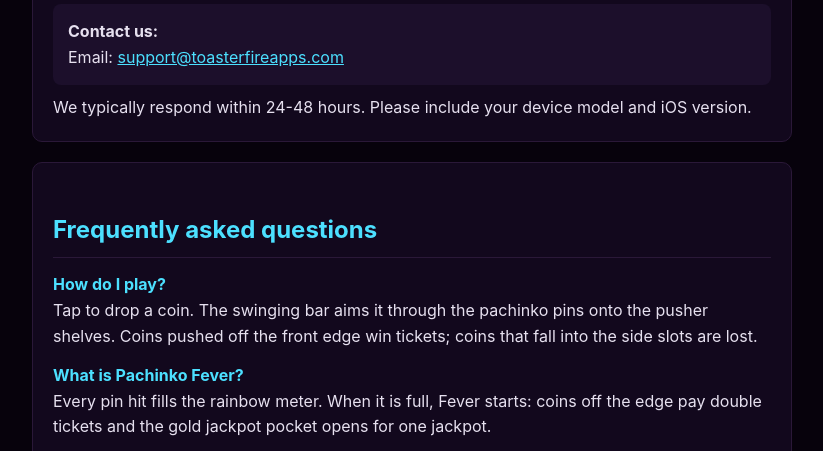
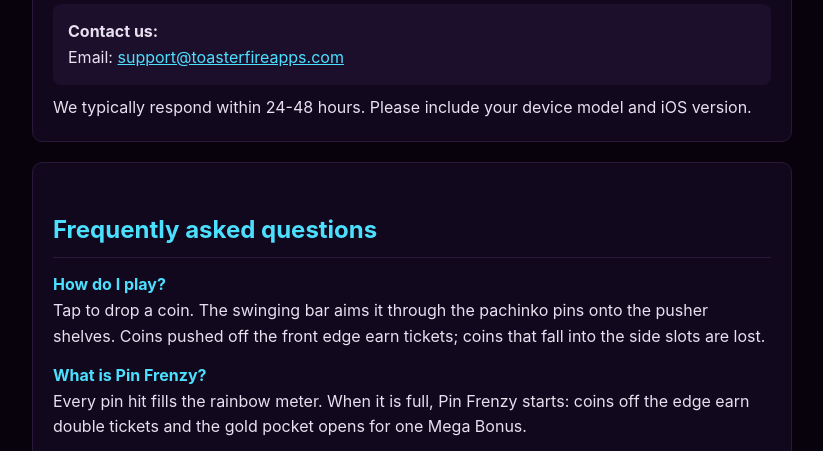
Before and after one commit to bartonjc2-max/pachinko-pusher, a plain HTML site: page index.html in a window 1280 px wide. Shown: the part 279-730 px from the top of the page, without its empty margins (228-1051 px from the left). Drawn offline with Linux system fonts and the light colour scheme.

Commit message:
Rename Fever/jackpot to Pin Frenzy/Mega Bonus; retitle cash-value section

```diff
--- a/index.html
+++ b/index.html
@@ -38,9 +38,9 @@
     <div class="section">
         <h2>Frequently asked questions</h2>
         <p class="faq-q">How do I play?</p>
-        <p>Tap to drop a coin. The swinging bar aims it through the pachinko pins onto the pusher shelves. Coins pushed off the front edge win tickets; coins that fall into the side slots are lost.</p>
-        <p class="faq-q">What is Pachinko Fever?</p>
-        <p>Every pin hit fills the rainbow meter. When it is full, Fever starts: coins off the edge pay double tickets and the gold jackpot pocket opens for one jackpot.</p>
+        <p>Tap to drop a coin. The swinging bar aims it through the pachinko pins onto the pusher shelves. Coins pushed off the front edge earn tickets; coins that fall into the side slots are lost.</p>
+        <p class="faq-q">What is Pin Frenzy?</p>
+        <p>Every pin hit fills the rainbow meter. When it is full, Pin Frenzy starts: coins off the edge earn double tickets and the gold pocket opens for one Mega Bonus.</p>
         <p class="faq-q">I ran out of coins.</p>
         <p>A free coin arrives every 30 seconds while you have fewer than 10. You can also collect the daily reward, finish daily goals, or watch an optional ad from the BONUS button.</p>
         <p class="faq-q">What are tickets for?</p>
```
Also changed, not shown: privacy.html (+1 -1 lines).
